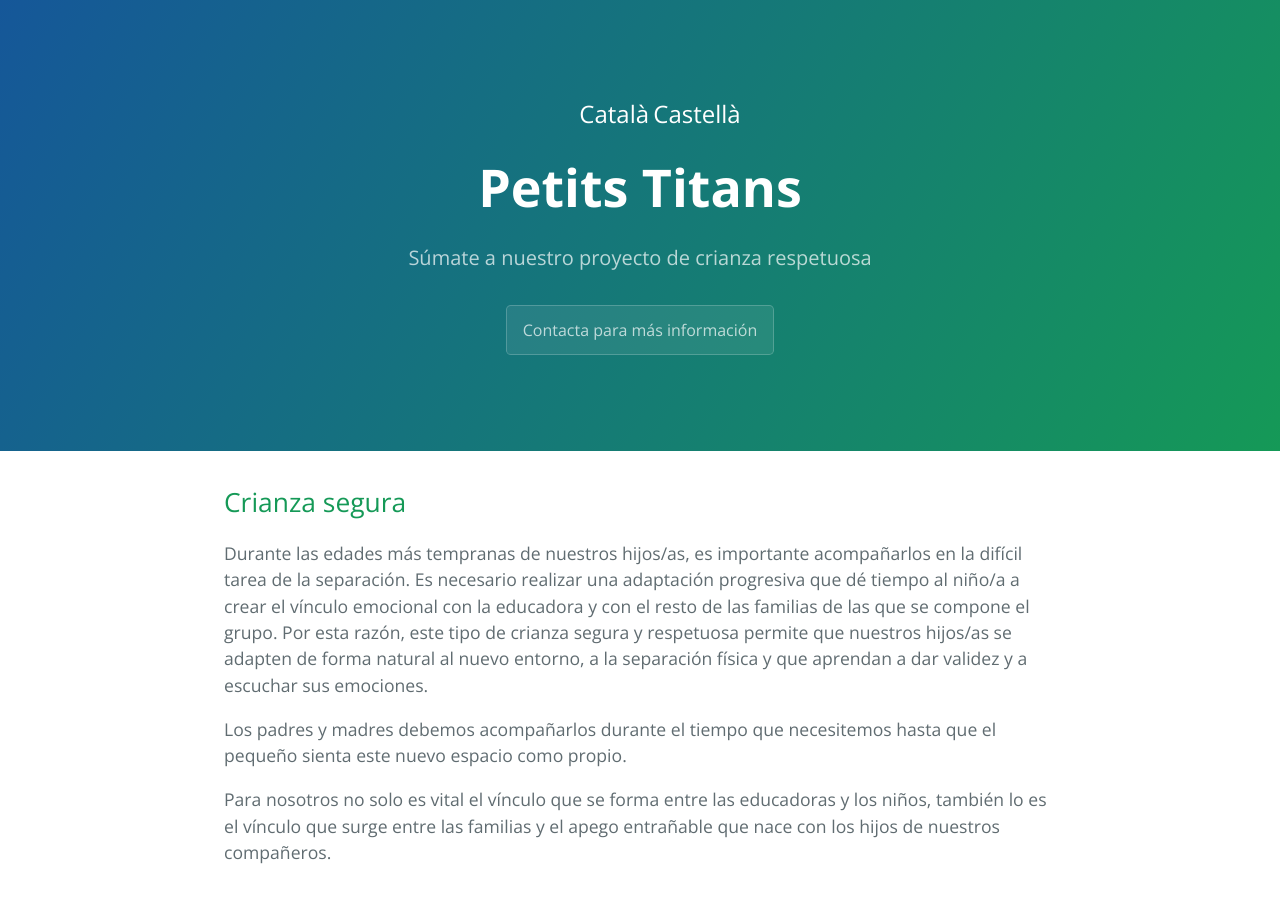
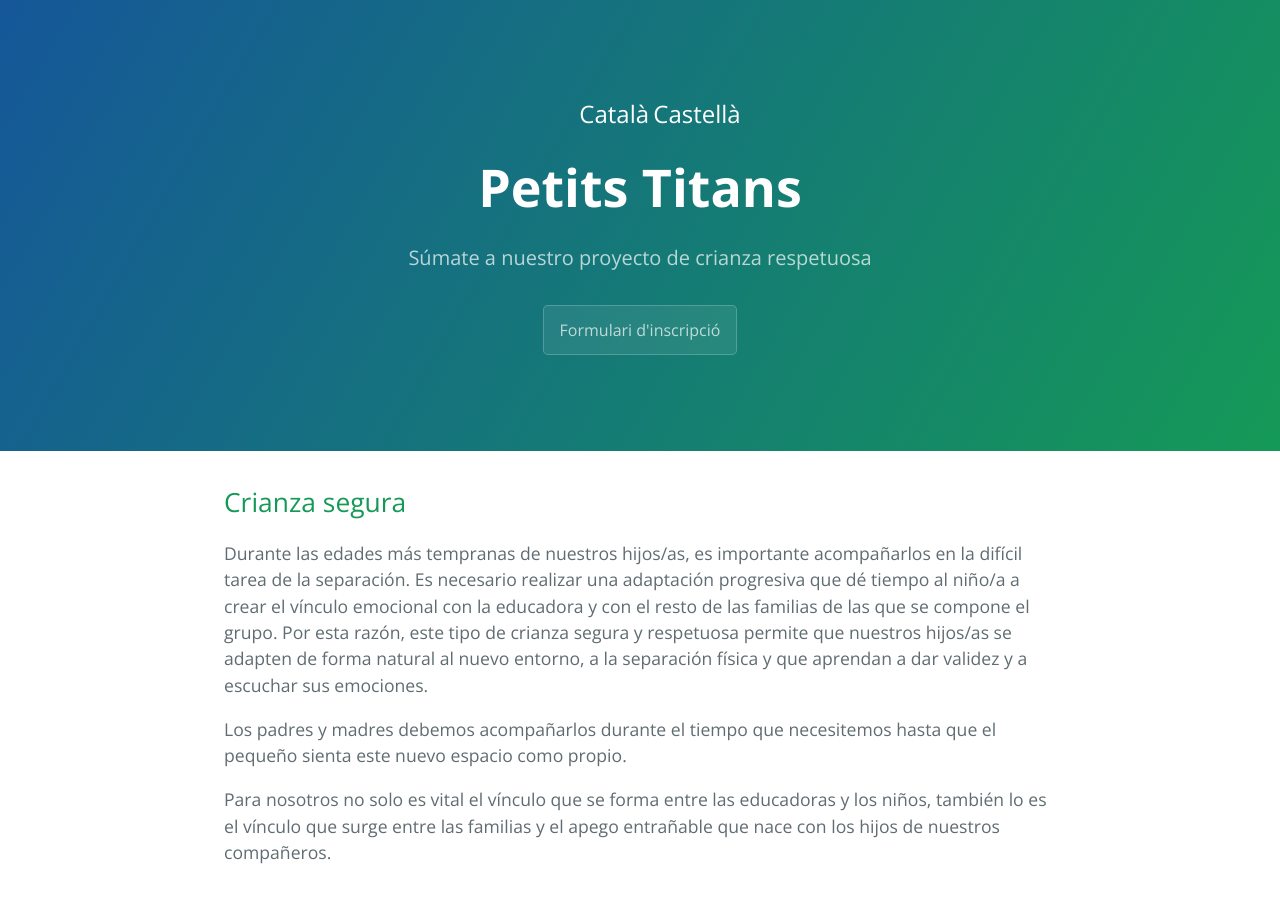
Before and after one commit to sseerrggii/Petits-Titans, a Jekyll site: the page built from index.md, in a window 1280 px wide and 900 px high. Built offline with Jekyll 4.4.1, drawn with Linux system fonts in a browser that asks for light colours; our own code applies the rules of GitHub Pages for plain Markdown files; the repository's description, which GitHub fills in, is left out; some of the changed text lies outside the part shown.

Commit message:
Update default.html

```diff
--- a/_layouts/default.html
+++ b/_layouts/default.html
@@ -31,7 +31,7 @@
       <h1 class="project-name">{{ page.title | default: site.title | default: site.github.repository_name }}</h1>
       <h2 class="project-tagline">{{ page.description | default: site.description | default: site.github.project_tagline }}</h2>
 
-      <a href="https://forms.gle/Ug5y3885Gqy3GqMg6" class="btn">Contacta para más información</a>
+      <a href="https://forms.gle/Ug5y3885Gqy3GqMg6" class="btn">Formulari d'inscripció</a>
     </header>
 
     <main id="content" class="main-content" role="main">
@@ -41,7 +41,7 @@
     <header class="page-header" role="banner">
       <h1 class="project-name">{{ page.title | default: site.title | default: site.github.repository_name }}</h1>
       <h2 class="project-tagline">{{ page.description | default: site.description | default: site.github.project_tagline }}</h2>
-      <a href="https://forms.gle/Ug5y3885Gqy3GqMg6" class="btn">Contacta para más información</a>
+      <a href="https://forms.gle/Ug5y3885Gqy3GqMg6" class="btn">Formulari d'inscripció</a>
     </header>
   </body>
 </html>
```
